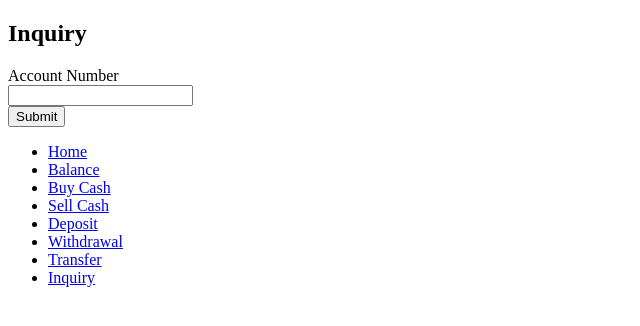
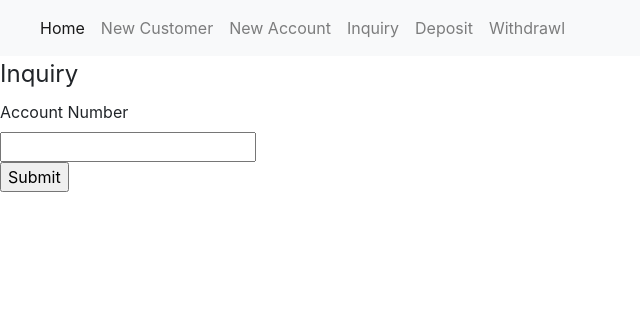
Before and after one commit to PaulMorioni/bank_teller, a Flask app: page /inquiry in a window 1280 px wide. Shown: the top 326 px of the page, without its empty margins (0-640 px from the left). Run offline with Flask 2, Linux system fonts and the light colour scheme; some libraries are stand-ins or nearby versions.

Commit message:
fixed bootstrap, removed flask-bootstrap due to version. Fixed inquiry table

```diff
--- a/main.py
+++ b/main.py
@@ -268,16 +268,16 @@ def inquiry():
 
         if form.validate():
             account_number = form.account_number.data
-            accounts.append(Account.query.filter_by(acctn=account_number).first())
+            accounts.append(Account.query.filter_by(acctn=account_number).first())  #Add account submited by form to accounts
             for account in accounts:
-                if account != None:
-                    customers = account.owners()
+                if account != None:     #Aslong as account list isnt empty
+                    customers = account.owners()    #Add customers of selected account to customers
 
                 else:
                     error = "Account does not exist"
                     return render_template('inquiry.html', form=form, account_readout=False, error=error)
 
-            return render_template('inquiry.html', account_readout=True, customers=customers, accounts=accounts)
+            return render_template('inquiry.html', inquiry=True, customers=customers, accounts=accounts)
 
 
 @app.route('/balance', methods = ['POST', 'GET'])
--- a/templates/base.html
+++ b/templates/base.html
@@ -1,26 +1,29 @@
-<!DOCTYPE html>
-<html>
-<head>
-    <meta charset= "utf-8">
-    <meta http-equiv="X-UA-Compatible" content="IE=edge">
-    <meta name="viewport" content="width=device-width, initial-scale=1">
-    <style>
-        .error {
-            color:red;
-        }
-    </style>
+<!doctype html>
+<html lang="en">
+  <head>
+    <!-- Required meta tags -->
+    <meta charset="utf-8">
+    <meta name="viewport" content="width=device-width, initial-scale=1, shrink-to-fit=no">
+    <!-- Bootstrap CSS -->
+    <link rel="stylesheet" href="https://maxcdn.bootstrapcdn.com/bootstrap/4.0.0/css/bootstrap.min.css" integrity="sha384-Gn5384xqQ1aoWXA+058RXPxPg6fy4IWvTNh0E263XmFcJlSAwiGgFAW/dAiS6JXm" crossorigin="anonymous">
+    <link rel="stylesheet" href="{{url_for('.static', filename='styles.css')}}">
 
+
+
+
+{% block title %}
     {% if title %}
         <title>{{ title }}</title>
     {% else %}
         <title>No Title</title>
     {% endif %}
+{% endblock %}
 
 </head>
 
 {% if account_readout %}
     {% block account_readout %}
-        <div style="margin-left: 40%;" >
+        <div class="account_readout">
 
             {% for customer in customers %}
 
@@ -82,19 +85,46 @@
     {% endblock %}
 {% endif %}
 
-{% block content %}
+
+{% block navbar %}
+<nav  class="navbar navbar-expand-lg navbar-light bg-light">
+    <a class="navbar-brand" href="/home">
+    </a>
+
+    <ul class="navbar-nav mr-auto">
+    <li class="nav-item active">
+        <a class="nav-link" href="/home">Home <span class="sr-only">(current)</span></a>
+    </li>
+    <li class="nav-item">
+        <a class="nav-link" href="/new_customer">New Customer</a>
+    </li>
+    <li class="nav-item">
+        <a class="nav-link" href="/new_account">New Account</a>
+    </li>
+    <li class="nav-item">
+        <a class="nav-link" href="/inquiry">Inquiry</a>
+    </li>
+    <li class="nav-item">
+        <a class="nav-link" href="/deposit">Deposit</a>
+    </li>
+    <li class="nav-item">
+        <a class="nav-link" href="/withdrawl">Withdrawl</a>
+    </li>
+    </ul>
+  </nav>
 {% endblock %}
 
-<div class="sidebar" style="padding-right: 90%; padding-top: -10%;">
-    <ul>
-        <li><a href="/home">Home</a></li>
-        <li><a href="/balance">Balance</a></li>
-        <li><a href="/buy">Buy Cash</a></li>
-        <li><a href="/sell">Sell Cash</a></li>
-        <li><a href="/deposit">Deposit</a></li>
-        <li><a href="/withdrawal">Withdrawal</a></li>
-        <li><a href="/transfer">Transfer</a></li>
-        <li><a href="/inquiry">Inquiry</a></li>
-    </ul>
-</div>
+
+{% block content %}
+
+{% endblock %}
+
+
 </html>
+
+    <!-- Optional JavaScript -->
+    <!-- jQuery first, then Popper.js, then Bootstrap JS -->
+    <script src="https://code.jquery.com/jquery-3.2.1.slim.min.js" integrity="sha384-KJ3o2DKtIkvYIK3UENzmM7KCkRr/rE9/Qpg6aAZGJwFDMVNA/GpGFF93hXpG5KkN" crossorigin="anonymous"></script>
+    <script src="https://cdnjs.cloudflare.com/ajax/libs/popper.js/1.12.9/umd/popper.min.js" integrity="sha384-ApNbgh9B+Y1QKtv3Rn7W3mgPxhU9K/ScQsAP7hUibX39j7fakFPskvXusvfa0b4Q" crossorigin="anonymous"></script>
+    <script src="https://maxcdn.bootstrapcdn.com/bootstrap/4.0.0/js/bootstrap.min.js" integrity="sha384-JZR6Spejh4U02d8jOt6vLEHfe/JQGiRRSQQxSfFWpi1MquVdAyjUar5+76PVCmYl" crossorigin="anonymous"></script>
+  </body>
--- a/templates/inquiry.html
+++ b/templates/inquiry.html
@@ -2,16 +2,15 @@
 
 {% block content %}
 
+<div class="form-group">
     {% if form %}
 
         {% if error %}
             <div class="error">{{error}}</div>
         {% endif %}
-
-        <div>
-            <h2>Inquiry</h2>
                 <form action = "/inquiry" method= POST>
-                <p>
+                    <legend>Inquiry</legend>
+                    <p class="inquiry">
                         {{ form.account_number.label }}<br>
                         {{ form.account_number }}
 
@@ -24,75 +23,63 @@
                         <br>
                     </p>
                 </form>
+    {% endif %}
 </div>
-    {% endif %}
 
 
-    {%if inquiry %}
-        {% block inquiry %}
-            <div style="margin-left: 40%;" >
+{% if inquiry %}
+    {% for customer in customers %}
+        <table class="table table-bordered table-striped">
+            <thead class="thead-dark">
+                <th>Name</th>
+                <th>Date of Birth</th>
+                <th>SSN</th>
+            </thead>
 
-                {% for customer in customers %}
-
-                    <table>
+            <tbody>
                 <tr>
-                            <th>Name    </th>
-                            <th>Date of Birth   </th>
-                            <th>SSN    </th>
+                    <td>{{customer.name}}</td>
+                    <td>{{customer.dob}}</td>
+                    <td>{{customer.ssn}}</td>
                 </tr>
-
-                        <tr>
-                            <td>{{customer.name}}   </td>
-                            <td>{{customer.dob}}    </td>
-                            <td>{{customer.ssn}}    </td>
-                        </tr>
-                    </table>
+            </tbody>
     {% endfor %}
 
-                {% if accounts %}
     {% for account in accounts %}
-                        <table>
+            <thead class="thead-dark">
+                <th>Account Number</th>
+                <th>Balance</th>
+                <th>Type</th>
+            </thead>
 
+            <tbody>
                 <tr>
-                                <th>Account Number    </th>
-                                <th>Balance    </th>
-                                <th>Type    </th>
+                    <td>{{account.acctn}}</td>
+                    <td>{{account.bal}}</td>
+                    <td>{{account.product}}</td>
                 </tr>
+            </tbody>
 
-                            <tr>
-                                <td>{{account.acctn}}   </td>
-                                <td>{{account.bal}}   </td>
-                                <td>{{account.product}}   </td>
-                            </tr>
-                        </table>
+            <thead class="thead-dark">
+                <th>Time</th>
+                <th>Description</th>
+                <th>Amount</th>
+            </thead>
 
-                        {% if account.transactions %}
-                            <table>
-
-                                <tr>
-                                    <th>Time    </th>
-                                    <th>Description </th>
-                                    <th>Amount  </th>
-                                </tr>
-
-
+            <tbody>
                 {% for transaction in account.transactions %}
                     <tr>
-                                        <td>{{transaction.time}}    </td>
-                                        <td>{{transaction.description}}    </td>
-                                        <td>{{transaction.amount}}    </td>
+                        <td>{{transaction.time}}</td>
+                        <td>{{transaction.description}}</td>
+                        <td>{{transaction.amount}}</td>
                     </tr>
-                                {% endfor %}
+                {%endfor%}
+            </tbody>
+
         </table>
-                        {% endif %}
-                    {% endfor %}
-                {% endif %}
+    {%endfor%}
+{%endif%}
 
-            </div>
-        {% endblock %}
-    {% endif %}
-
-</html>
 
 
 
--- a/templates/new_account.html
+++ b/templates/new_account.html
@@ -4,8 +4,9 @@
 {% if error %}
 <div>{{error}}</div>
 {% endif %}
+
+
 <div>
-    <h2>New Account Form</h2>
     <form action = "new_account" method = post>
             <legend>New Account Form</legend>
             <p>
--- a/templates/new_customer.html
+++ b/templates/new_customer.html
@@ -2,11 +2,10 @@
 
 {% block content %}
 {% if error %}
-<div>{{error}}</div>
+<div class="error">{{error}}</div>
 {% endif %}
 
 <div>
-    <h2>New Customer Form</h2>
     <form action = "/new_customer" method = POST>
             <legend>New Customer Form</legend>
 
```
Lines whose indentation alone changed are shown as unchanged.
